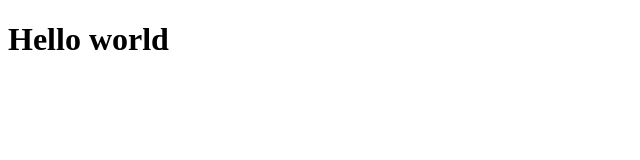
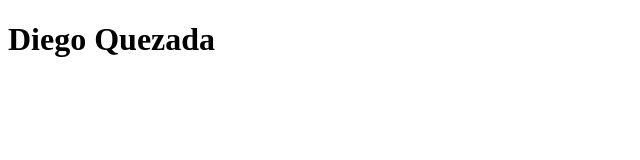
Before and after one commit to dqezada5/cafeteria, a plain HTML site: page index.html in a window 1280 px wide. Shown: the whole page, without its empty margins (0-640 px from the left). Drawn offline with Linux system fonts and the light colour scheme.

Commit message:
Agregue un contenedor

```diff
--- a/index.html
+++ b/index.html
@@ -3,9 +3,11 @@
 <head>
     <meta charset="UTF-8">
     <meta name="viewport" content="width=device-width, initial-scale=1.0">
-    <title>Prueba de GIT</title>
+    <title>Prueba de GIT Pro</title>
 </head>
 <body>
-    <h1>Hello world</h1>
+    <div class="container">
+        <h1>Diego Quezada</h1>
+    </div>
 </body>
 </html>
```
